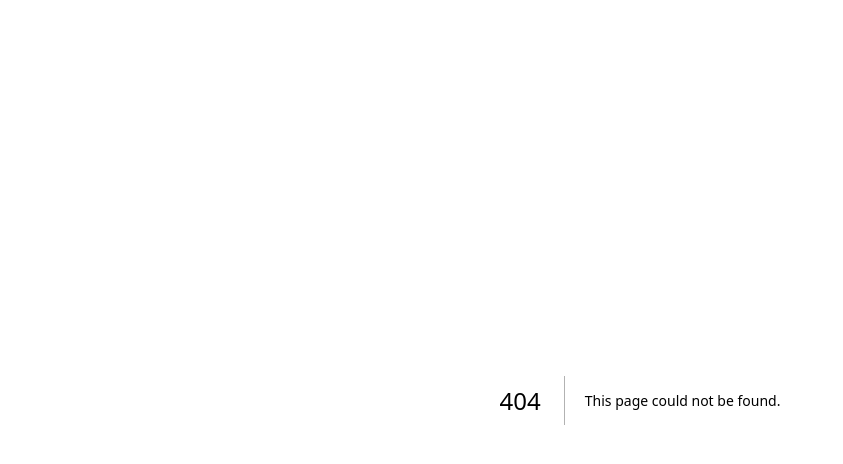
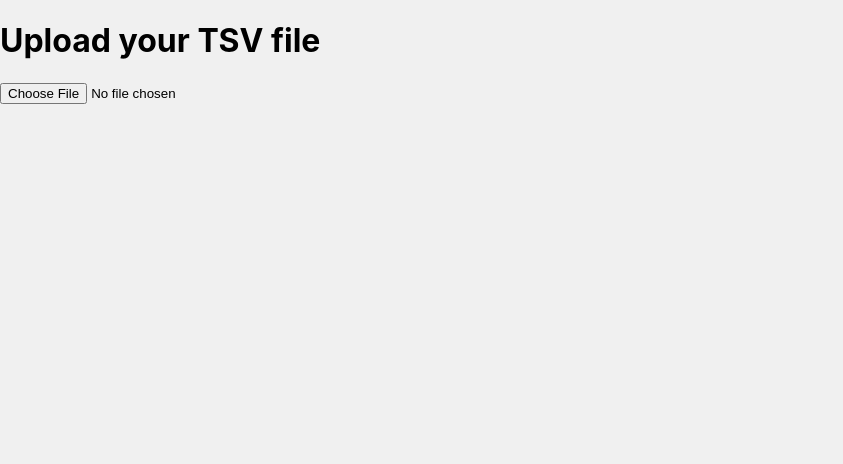
Before and after one commit to philip-hub/CNV-web-app-mock-up, a Next.js app: page /test2 in a window 1280 px wide. Before the commit this address had no page. Shown: the top 464 px of the page, without its empty margins (0-843 px from the left). Built offline with nearby package versions, Linux system fonts and the light colour scheme.

Commit message:
got rid of uneeded files

```diff
--- a/src/pages/api/data.js
+++ /dev/null
@@ -1,14 +0,0 @@
-// pages/api/data.js
-import fs from 'fs';
-import path from 'path';
-
-export default (req, res) => {
-    const filePath = path.join(process.cwd(), 'random_data.tsv');
-    fs.readFile(filePath, 'utf8', (err, data) => {
-        if (err) {
-            res.status(500).json({ error: 'Failed to read data file' });
-        } else {
-            res.status(200).send(data);
-        }
-    });
-};
--- /dev/null
+++ b/src/pages/test2.js
@@ -0,0 +1,227 @@
+import React, { useState } from 'react';
+
+export default function Home() {
+    const [plotData, setPlotData] = useState(null);
+
+    const handleFileUpload = async (event) => {
+        const file = event.target.files[0];
+        const formData = new FormData();
+        formData.append('file', file);
+
+        const uploadResponse = await fetch('/api/upload', {
+            method: 'POST',
+            body: formData,
+        });
+
+        if (!uploadResponse.ok) {
+            console.error('Failed to upload file');
+            return;
+        }
+
+        const uploadResult = await uploadResponse.json();
+        const filePath = uploadResult.filePath;
+
+        if (!filePath) {
+            console.error('File path is required');
+            return;
+        }
+
+        const calculateResponse = await fetch('/api/calculate', {
+            method: 'POST',
+            headers: {
+                'Content-Type': 'application/json'
+            },
+            body: JSON.stringify({ filePath })
+        });
+
+        if (!calculateResponse.ok) {
+            console.error('Failed to process file');
+            return;
+        }
+
+        const result = await calculateResponse.json();
+        console.log('API result:', result); // Debugging line
+
+        const vafData = result.vafData;
+        const coverageData = result.coverageData;
+
+        if (!vafData || !coverageData) {
+            console.error('Invalid data structure from API');
+            return;
+        }
+
+        const concatenatePositions = (data) => {
+            let globalPositions = [];
+            let startPositions = {};
+            let currentPosition = 0;
+
+            const chromosomes = [...new Set(data.map(d => d.arm))];
+
+            chromosomes.forEach(chrom => {
+                const chromData = data.filter(d => d.arm === chrom);
+                chromData.forEach(d => {
+                    globalPositions.push({
+                        arm: chrom,
+                        Pos: currentPosition + d.Pos,
+                        value: d.v || d.lcv
+                    });
+                });
+                startPositions[chrom] = currentPosition;
+                currentPosition += chromData.length;
+            });
+
+            return { globalPositions, startPositions, chromosomes };
+        };
+
+        const vafProcessedData = concatenatePositions(vafData);
+        const coverageProcessedData = concatenatePositions(coverageData);
+
+        // VAF Plot
+        const vafPlot = {
+            x: vafProcessedData.globalPositions.map(d => d.Pos),
+            y: vafProcessedData.globalPositions.map(d => d.value),
+            type: 'scatter',
+            mode: 'markers',
+            marker: { size: 2 },
+            name: 'VAF'
+        };
+
+        // Coverage Plot
+        const coveragePlot = {
+            x: coverageProcessedData.globalPositions.map(d => d.Pos),
+            y: coverageProcessedData.globalPositions.map(d => d.value),
+            type: 'scatter',
+            mode: 'markers',
+            marker: { size: 2 },
+            name: 'Coverage'
+        };
+
+        const vafLayout = {
+            title: 'VAF Scores vs Position',
+            showlegend: false,
+            width: 1200,
+            height: 600,
+            margin: {
+                l: 40,
+                r: 40,
+                b: 60,
+                t: 40,
+                pad: 0
+            },
+            font: {
+                size: 10
+            },
+            xaxis: {
+                title: 'Position',
+                showticklabels: true
+            },
+            yaxis: {
+                title: 'VAF Score',
+                showticklabels: true
+            },
+            shapes: vafProcessedData.chromosomes.map(chrom => ({
+                type: 'line',
+                x0: vafProcessedData.startPositions[chrom],
+                y0: 0,
+                x1: vafProcessedData.startPositions[chrom],
+                y1: 1,
+                line: {
+                    color: 'grey',
+                    width: 1,
+                    dash: 'dot'
+                }
+            })),
+            annotations: vafProcessedData.chromosomes.map(chrom => ({
+                x: vafProcessedData.startPositions[chrom],
+                y: 1.05,
+                xref: 'x',
+                yref: 'paper',
+                text: chrom,
+                showarrow: false
+            }))
+        };
+
+        const coverageLayout = {
+            title: 'Coverage Scores vs Position',
+            showlegend: false,
+            width: 1200,
+            height: 600,
+            margin: {
+                l: 40,
+                r: 40,
+                b: 60,
+                t: 40,
+                pad: 0
+            },
+            font: {
+                size: 10
+            },
+            xaxis: {
+                title: 'Position',
+                showticklabels: true
+            },
+            yaxis: {
+                title: 'Coverage Score',
+                showticklabels: true
+            },
+            shapes: coverageProcessedData.chromosomes.map(chrom => ({
+                type: 'line',
+                x0: coverageProcessedData.startPositions[chrom],
+                y0: 0,
+                x1: coverageProcessedData.startPositions[chrom],
+                y1: 1,
+                line: {
+                    color: 'grey',
+                    width: 1,
+                    dash: 'dot'
+                }
+            })),
+            annotations: coverageProcessedData.chromosomes.map(chrom => ({
+                x: coverageProcessedData.startPositions[chrom],
+                y: 1.05,
+                xref: 'x',
+                yref: 'paper',
+                text: chrom,
+                showarrow: false
+            }))
+        };
+
+        setPlotData({ vafPlot, vafLayout, coveragePlot, coverageLayout });
+    };
+
+    return (
+        <div>
+            <h1>Upload your TSV file</h1>
+            <input type="file" onChange={handleFileUpload} />
+            {plotData && (
+                <div>
+                    <DynamicPlot
+                        vafPlot={plotData.vafPlot}
+                        vafLayout={plotData.vafLayout}
+                        coveragePlot={plotData.coveragePlot}
+                        coverageLayout={plotData.coverageLayout}
+                    />
+                </div>
+            )}
+        </div>
+    );
+}
+
+const DynamicPlot = ({ vafPlot, vafLayout, coveragePlot, coverageLayout }) => {
+    const [Plot, setPlot] = useState(null);
+
+    React.useEffect(() => {
+        import('react-plotly.js').then((Plotly) => {
+            setPlot(() => Plotly.default);
+        });
+    }, []);
+
+    if (!Plot) return null;
+
+    return (
+        <>
+            <Plot data={[vafPlot]} layout={vafLayout} config={{ responsive: true }} />
+            <Plot data={[coveragePlot]} layout={coverageLayout} config={{ responsive: true }} />
+        </>
+    );
+};
```
Also changed, not shown: src/pages/test.js (line endings or trailing spaces).
